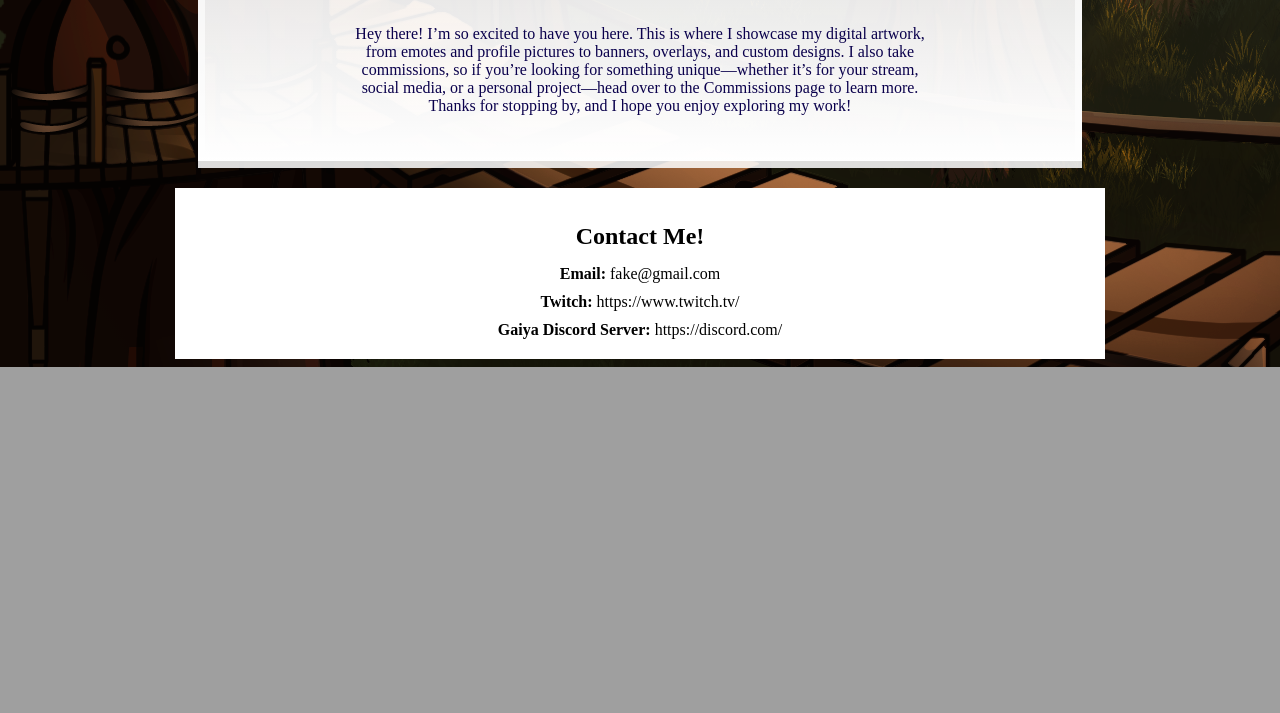
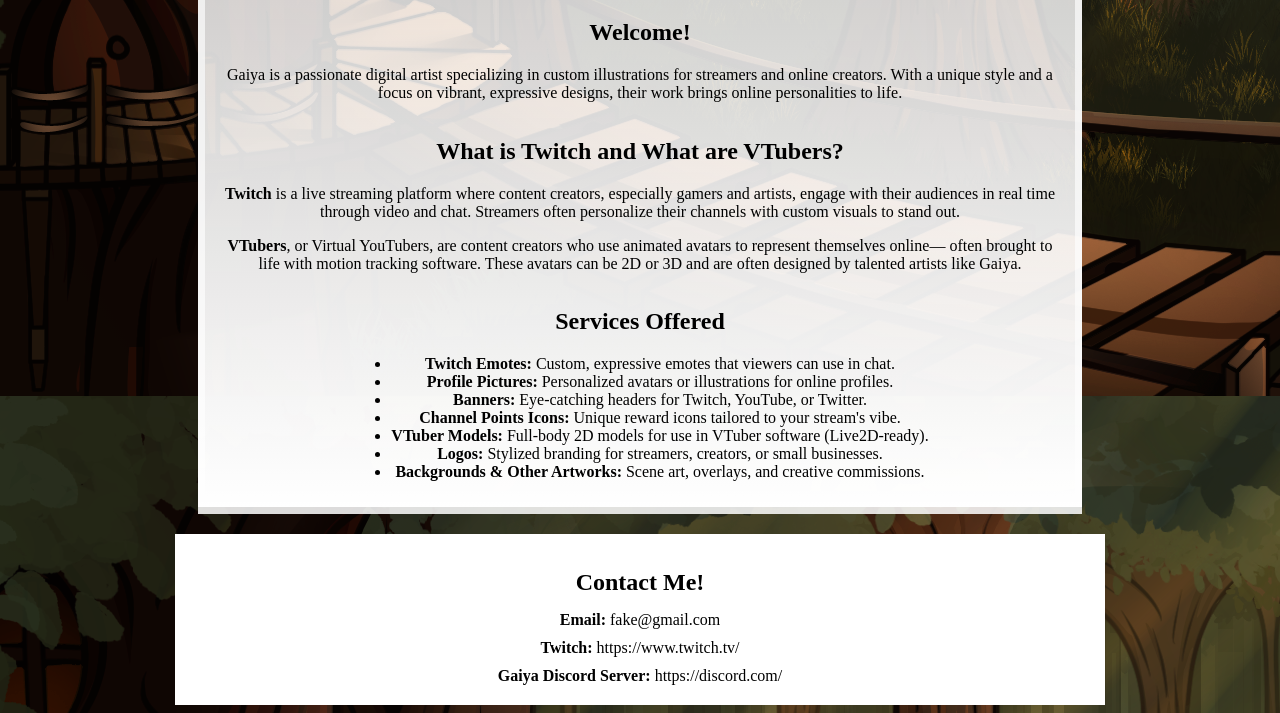
Before and after one commit to truxxon/truxxon.github.io, a Flask app: page / in a window 1280 px wide. Shown: the part 684-1397 px from the top of the page. Before the commit the page ends 1051 px from the top, so only its background shows below. Run offline with Flask 3, Linux system fonts and the light colour scheme.

Commit message:
home text bulk

```diff
--- a/website/templates/home.html
+++ b/website/templates/home.html
@@ -12,10 +12,37 @@
 
 
         </div>
-        <div class="text-container">
+        <section id="about-artist">
+            <h2><strong>Welcome!</strong></h2>
             <p>
-                Hey there! I’m so excited to have you here. This is where I showcase my digital artwork, from emotes and profile pictures to banners, overlays, and custom designs. I also take commissions, so if you’re looking for something unique—whether it’s for your stream, social media, or a personal project—head over to the Commissions page to learn more. Thanks for stopping by, and I hope you enjoy exploring my work!
+              Gaiya is a passionate digital artist specializing in custom illustrations for streamers and online creators.
+              With a unique style and a focus on vibrant, expressive designs, their work brings online personalities to life.
+            </p>
+          </section>
 
+          <section id="about-platforms">
+            <h2>What is Twitch and What are VTubers?</h2>
+            <p>
+              <strong>Twitch</strong> is a live streaming platform where content creators, especially gamers and artists,
+              engage with their audiences in real time through video and chat. Streamers often personalize their channels with custom visuals to stand out.
             </p>
+            <p>
+              <strong>VTubers</strong>, or Virtual YouTubers, are content creators who use animated avatars to represent themselves online—
+              often brought to life with motion tracking software. These avatars can be 2D or 3D and are often designed by talented artists like Gaiya.
+            </p>
+          </section>
+
+          <section id="services">
+            <h2>Services Offered</h2>
+            <ul>
+              <li><strong>Twitch Emotes:</strong> Custom, expressive emotes that viewers can use in chat.</li>
+              <li><strong>Profile Pictures:</strong> Personalized avatars or illustrations for online profiles.</li>
+              <li><strong>Banners:</strong> Eye-catching headers for Twitch, YouTube, or Twitter.</li>
+              <li><strong>Channel Points Icons:</strong> Unique reward icons tailored to your stream's vibe.</li>
+              <li><strong>VTuber Models:</strong> Full-body 2D models for use in VTuber software (Live2D-ready).</li>
+              <li><strong>Logos:</strong> Stylized branding for streamers, creators, or small businesses.</li>
+              <li><strong>Backgrounds & Other Artworks:</strong> Scene art, overlays, and creative commissions.</li>
+            </ul>
+          </section>
         </div>
 {% endblock %}
```
